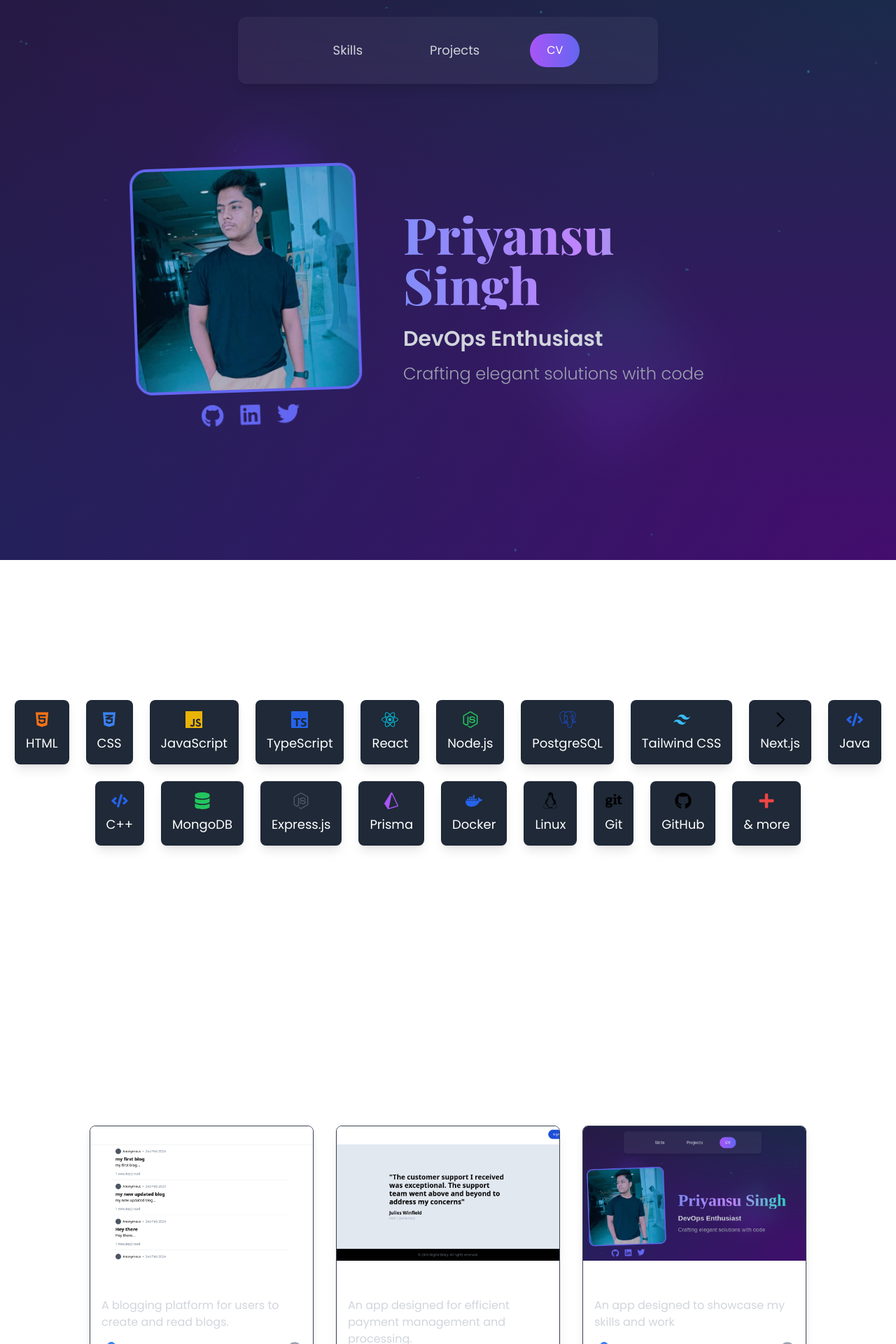
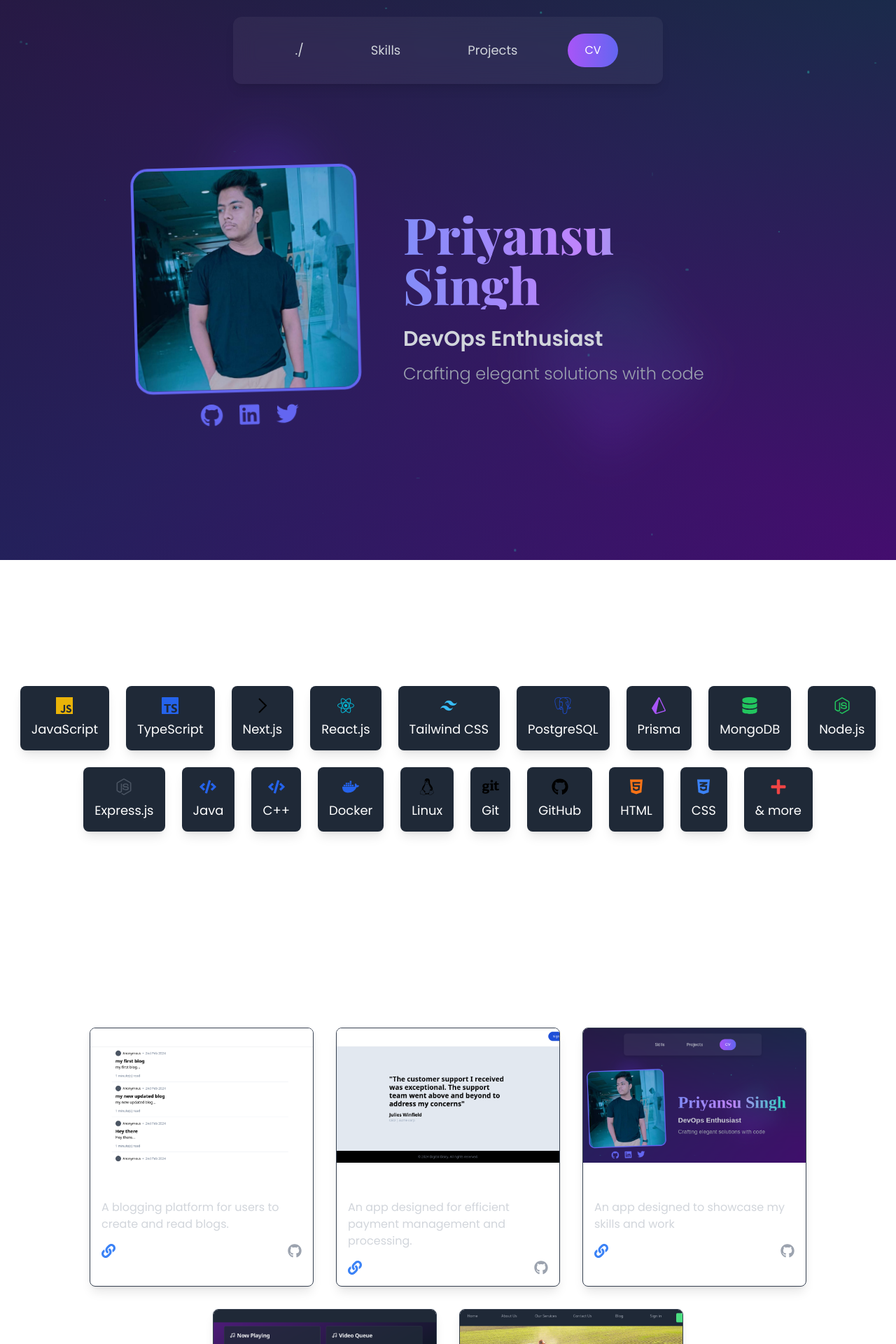
Before and after one commit to priyansusingh/priyansu-dev-portfolio, a Next.js app: page / in a window 1280 px wide. Shown: the top 1920 px of the page at 70% size. Built offline with nearby package versions, Linux system fonts and the light colour scheme; a web font is replaced by a local one.

Commit message:
enhancements

```diff
--- a/app/section/Hero.tsx
+++ b/app/section/Hero.tsx
@@ -10,7 +10,7 @@ import avatar from '../avatar.jpg'
 
 export default function HeroSection() {
   return (
-    <section className="flex justify-center items-center min-h-screen px-4 py-20 pt-32">
+    <section className="flex justify-center items-center min-h-screen px-2 py-20 pt-32">
       <motion.div
         className="rounded-3xl p-12 md:p-16 flex flex-col md:flex-row items-center max-w-5xl w-full"
         initial={{ opacity: 0, scale: 0.9 }}
@@ -41,13 +41,13 @@ export default function HeroSection() {
 
           {/* Social Icons Below Avatar */}
           <div className="flex justify-center mt-4 space-x-6">
-            <a href="https://github.com/yourusername" target="_blank" rel="noopener noreferrer" className="text-indigo-500 hover:text-indigo-700 transition">
+            <a href="https://github.com/priyansusingh" target="_blank" rel="noopener noreferrer" className="text-indigo-500 hover:text-indigo-700 transition">
               <FontAwesomeIcon icon={faGithub} size="2x" />
             </a>
-            <a href="https://linkedin.com/in/yourusername" target="_blank" rel="noopener noreferrer" className="text-indigo-500 hover:text-indigo-700 transition">
+            <a href="https://www.linkedin.com/in/priyansusingh/" target="_blank" rel="noopener noreferrer" className="text-indigo-500 hover:text-indigo-700 transition">
               <FontAwesomeIcon icon={faLinkedin} size="2x" />
             </a>
-            <a href="https://twitter.com/yourusername" target="_blank" rel="noopener noreferrer" className="text-indigo-500 hover:text-indigo-700 transition">
+            <a href="https://x.com/priyansu__singh" target="_blank" rel="noopener noreferrer" className="text-indigo-500 hover:text-indigo-700 transition">
               <FontAwesomeIcon icon={faTwitter} size="2x" />
             </a>
           </div>
--- a/app/section/Navbar.tsx
+++ b/app/section/Navbar.tsx
@@ -46,6 +46,7 @@ export default function Navbar() {
     <header className="fixed top-0 left-0 right-0 z-50 pt-6 flex justify-center">
       <nav className="bg-white bg-opacity-5 backdrop-blur-lg shadow-lg rounded-xl px-16 py-6 min-w-[600px] max-w-[1200px]">
         <div className="flex items-center justify-center space-x-12">
+          <NavItem href="./" text="./" /> {/* Root section */}
           <NavItem href="#skills" text="Skills" />
           <NavItem href="#projects" text="Projects" />
           <ResumeButton />
--- a/app/section/Projects.tsx
+++ b/app/section/Projects.tsx
@@ -12,7 +12,7 @@ import project5 from '../project5.png'
 
 export default function ProjectSection() {
   return (
-    <section className="py-20 text-white">
+    <section className="py-15 text-white">
       <h2 className="text-4xl text-center mb-10">My Projects</h2>
       <div className="flex flex-wrap justify-center gap-8">
 
--- a/app/section/Skills.tsx
+++ b/app/section/Skills.tsx
@@ -6,30 +6,30 @@ import { SiJavascript, SiTypescript, SiTailwindcss, SiPostgresql, SiPrisma } fro
 import { GrNext } from 'react-icons/gr'; // Next.js icon
 
 const skills = [
-  { name: 'HTML', icon: <FaHtml5 className="text-2xl text-orange-500" /> },
-  { name: 'CSS', icon: <FaCss3Alt className="text-2xl text-blue-500" /> },
     { name: 'JavaScript', icon: <SiJavascript className="text-2xl text-yellow-500" /> },
     { name: 'TypeScript', icon: <SiTypescript className="text-2xl text-blue-600" /> },
-  { name: 'React', icon: <FaReact className="text-2xl text-cyan-500" /> },
+    { name: 'Next.js', icon: <GrNext className="text-2xl text-black" /> }, // Next.js icon
+    { name: 'React.js', icon: <FaReact className="text-2xl text-cyan-500" /> },
+    { name: 'Tailwind CSS', icon: <SiTailwindcss className="text-2xl text-sky-400" /> },
+    { name: 'PostgreSQL', icon: <SiPostgresql className="text-2xl text-blue-700" /> },
+    { name: 'Prisma', icon: <SiPrisma className="text-2xl text-purple-500" /> }, // Prisma icon with color
+    { name: 'MongoDB', icon: <FaDatabase className="text-2xl text-green-500" /> }, // MongoDB icon
     { name: 'Node.js', icon: <FaNodeJs className="text-2xl text-green-500" /> },
-  { name: 'PostgreSQL', icon: <SiPostgresql className="text-2xl text-blue-700" /> },
-  { name: 'Tailwind CSS', icon: <SiTailwindcss className="text-2xl text-sky-400" /> },
-  { name: 'Next.js', icon: <GrNext className="text-2xl text-black" /> }, // Next.js icon
+    { name: 'Express.js', icon: <FaNodeJs className="text-2xl text-gray-600" /> }, // Use Node.js for Express.js
     { name: 'Java', icon: <FaCode className="text-2xl text-blue-600" /> }, // Placeholder for Java icon
     { name: 'C++', icon: <FaCode className="text-2xl text-blue-600" /> }, // Placeholder for C++ icon
-  { name: 'MongoDB', icon: <FaDatabase className="text-2xl text-green-500" /> }, // MongoDB icon
-  { name: 'Express.js', icon: <FaNodeJs className="text-2xl text-gray-600" /> }, // Use Node.js for Express.js
-  { name: 'Prisma', icon: <SiPrisma className="text-2xl text-purple-500" /> }, // Prisma icon with color
     { name: 'Docker', icon: <FaDocker className="text-2xl text-blue-600" /> }, // Docker icon
     { name: 'Linux', icon: <FaLinux className="text-2xl text-black" /> }, // Linux icon
     { name: 'Git', icon: <FaGit className="text-2xl text-black" /> }, // Git icon
     { name: 'GitHub', icon: <FaGithub className="text-2xl text-black" /> }, // GitHub icon
+    { name: 'HTML', icon: <FaHtml5 className="text-2xl text-orange-500" /> },
+    { name: 'CSS', icon: <FaCss3Alt className="text-2xl text-blue-500" /> },
   { name: '& more', icon: <FaPlus className="text-2xl text-red-500" /> }, // Added & more icon
 ];
 
 export default function SkillsSection() {
   return (
-    <section className="px-4 pt-10 pb-20 text-white"> {/* Increased padding left and right */}
+    <section className="px-4 pt-5 pb-10 text-white"> {/* Increased padding left and right */}
       <h2 className="text-4xl text-center mb-10">My Skills</h2>
       <div className="flex flex-wrap justify-center gap-6">
         {skills.map((skill, index) => (
```
Lines whose indentation alone changed are shown as unchanged.
